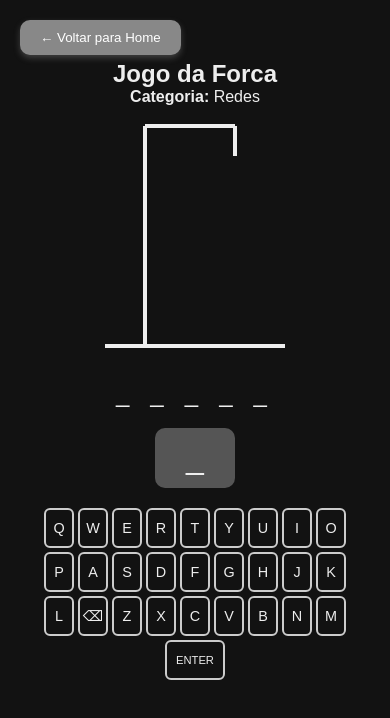
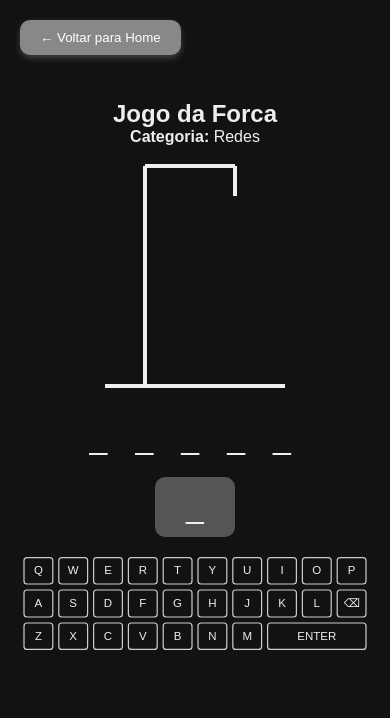
Before and after one commit to ArturLima33/Meu-Portifolio, a Next.js app in the folder meu-portifolio/: page / in a window 390 px wide. Both pictures are taken after a click on the button "Jogar Jogo da Forca". Shown: the top 718 px of the page. Built offline with nearby package versions, Linux system fonts and the light colour scheme.

Commit message:
Meu Portifolio

```diff
--- a/meu-portifolio/app/styles/Forca.module.css
+++ b/meu-portifolio/app/styles/Forca.module.css
@@ -1,17 +1,15 @@
 .container {
   max-width: 600px;
-  margin: 40px auto;
+  margin: 80px auto 0 auto;
   color: #eee;
   text-align: center;
   font-family: Arial, sans-serif;
-  padding: 0 15px;
 }
 
 .palavra {
   font-size: 2rem;
   letter-spacing: 0.3em;
   margin-bottom: 20px;
-  word-break: break-all;
 }
 
 .caixinhaLetra {
@@ -29,32 +27,40 @@
 .aviso {
   color: #ffdd57;
   font-weight: bold;
-  margin: 10px 0;
 }
 
 .vitoria { color: #4CAF50; font-weight: bold; }
 .derrota { color: #f44336; font-weight: bold; }
 
-/* --- TECLADO --- */
 .teclado {
   margin-top: 20px;
-  display: flex;
-  flex-wrap: wrap;
+  display: grid;
+  grid-template-columns: repeat(10, 50px);
   justify-content: center;
   gap: 8px;
-  width: 100%;
-  max-width: 520px; /* Mantém o formato no PC */
-  margin-left: auto;
-  margin-right: auto;
+  /* Garante que o ponto de redução seja o topo central */
+  transform-origin: top center;
+}
+
+/* --- A MÁGICA ESTÁ AQUI --- */
+@media (max-width: 600px) {
+  .teclado {
+    transform: scale(0.7); /* Diminui o teclado em 30% no celular */
+    margin-top: 0px;       /* Ajusta o espaço que sobra devido à escala */
+    width: 140%;           /* Compensa o encolhimento para não sair do centro */
+    margin-left: -20%;
+  }
+}
+
+@media (max-width: 400px) {
+  .teclado {
+    transform: scale(0.6); /* Diminui um pouco mais em celulares bem pequenos */
+  }
 }
 
 .botaoTeclado {
-  width: 42px; /* Largura fixa para o PC */
-  height: 45px;
-  font-size: 1.1rem;
-  display: flex;
-  align-items: center;
-  justify-content: center;
+  font-size: 1.2rem;
+  padding: 10px;
   background-color: transparent;
   border: 2px solid #ccc;
   color: #eee;
@@ -62,10 +68,14 @@
   cursor: pointer;
 }
 
+.botaoTeclado:hover {
+  background-color: #0d6efd;
+}
+
 .botaoEnter {
-  width: 92px; /* Largura fixa para o PC */
-  height: 45px;
-  font-size: 0.9rem;
+  grid-column: span 3;
+  font-size: 1.2rem;
+  padding: 10px;
   background-color: transparent;
   border: 2px solid #ccc;
   color: #eee;
@@ -73,36 +83,8 @@
   cursor: pointer;
 }
 
-/* --- AJUSTE ESPECÍFICO PARA CELULAR --- */
-@media (max-width: 500px) {
-  .teclado {
-    gap: 4px; /* Diminui o espaço entre teclas no celular */
-  }
-
-  .botaoTeclado {
-    /* No celular, elas deixam de ser fixas e ocupam uma porcentagem da tela */
-    width: calc(10% - 6px);
-    min-width: 30px;
-    height: 40px;
-    font-size: 0.9rem;
-    padding: 0;
-  }
-
-  .botaoEnter {
-    width: calc(20% - 6px); /* Enter ocupa o dobro de uma tecla normal */
-    min-width: 60px;
-    height: 40px;
-    font-size: 0.7rem;
-  }
-
-  .palavra {
-    font-size: 1.5rem;
-  }
-}
-
-.botaoTeclado:hover { background-color: #0d6efd; }
-.acertou { background-color: #4CAF50 !important; border-color: #4CAF50; }
-.errou { background-color: #f44336 !important; border-color: #f44336; }
+.acertou { background-color: #4CAF50; }
+.errou { background-color: #f44336; }
 
 .botao {
   margin-top: 20px;
```
